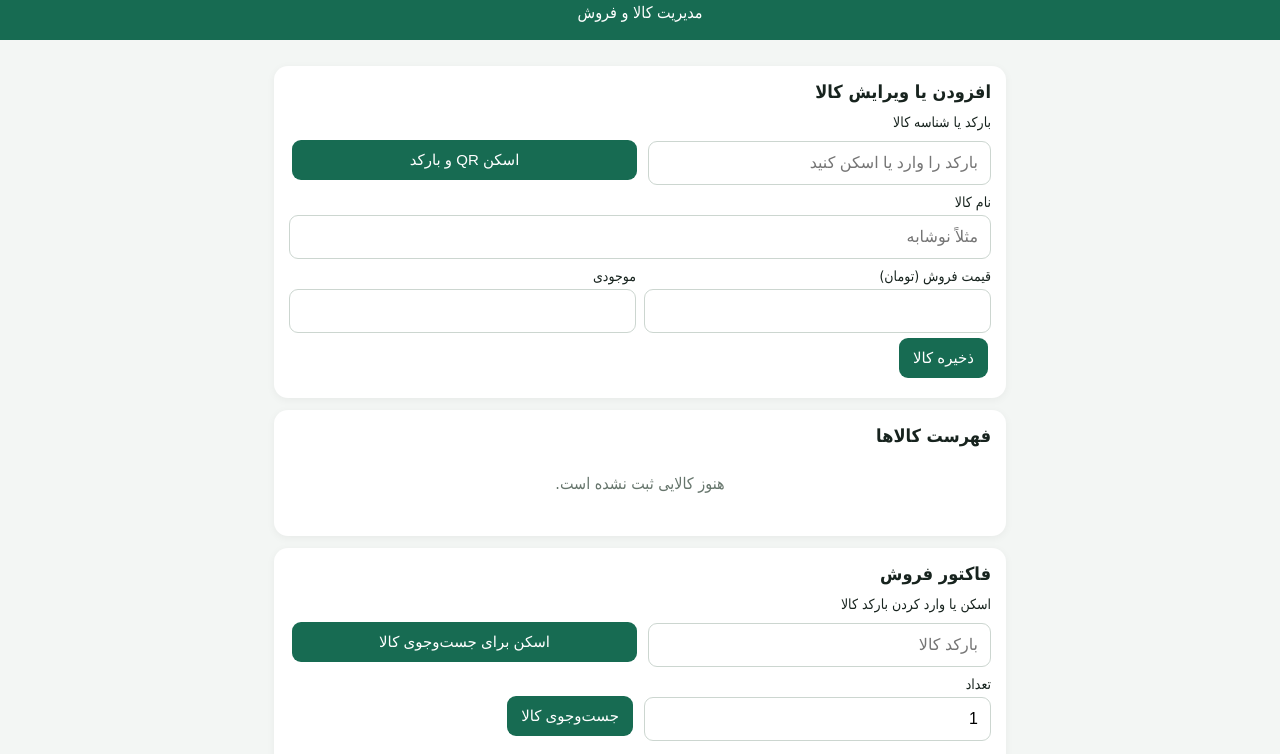
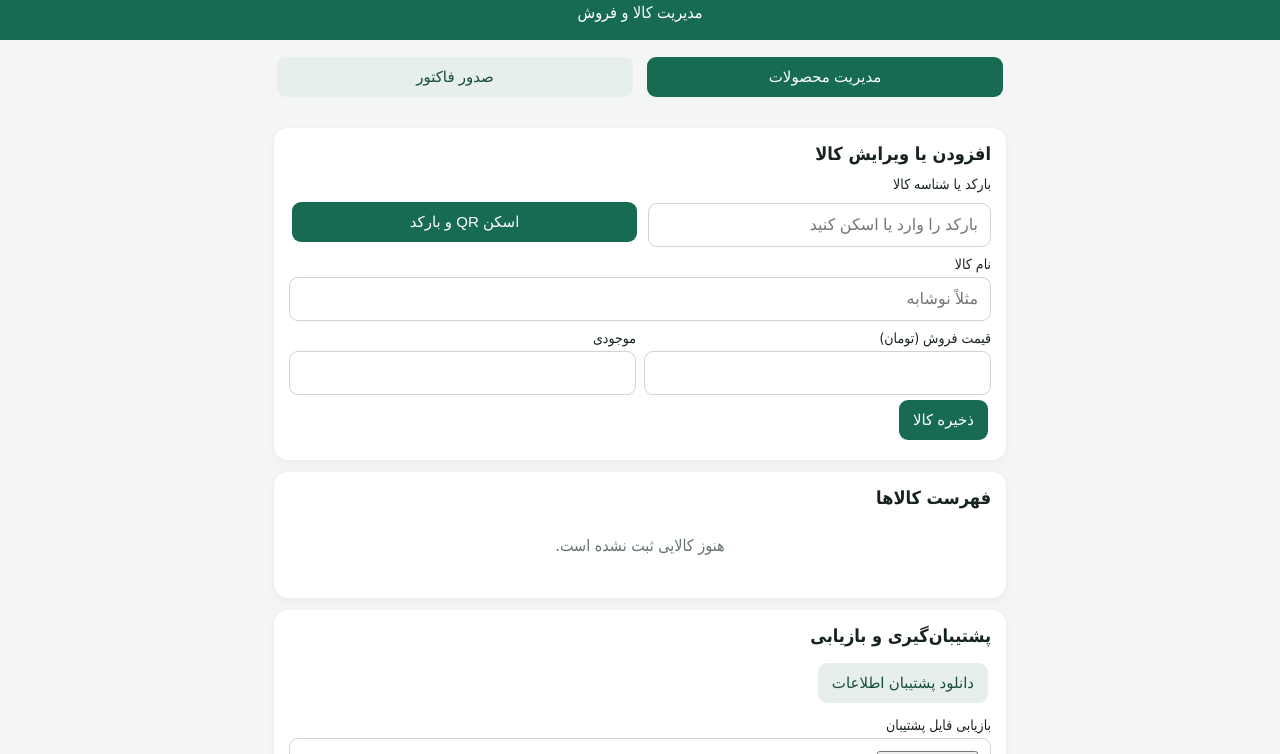
Before and after one commit to kalafbazee-create/ghermarket, a plain HTML site: page index.html in a window 1280 px wide. Shown: the part 47-801 px from the top of the page. Drawn offline with Linux system fonts and the light colour scheme.

Commit message:
Add files via upload

```diff
--- a/index.html
+++ b/index.html
@@ -38,7 +38,12 @@ video{width:100%;max-height:320px;background:#111;border-radius:10px;object-fit:
 </head>
 <body>
 <header><h1>گهر مارکت</h1><div>مدیریت کالا و فروش</div></header>
+<nav class="row" style="max-width:760px;margin:12px auto 0;padding:0 14px">
+<button id="tabProducts" onclick="showPage('productsPage')">مدیریت محصولات</button>
+<button id="tabInvoice" class="secondary" onclick="showPage('invoicePage')">صدور فاکتور</button>
+</nav>
 <main>
+<div id="productsPage">
 <section class="card">
 <h2>افزودن یا ویرایش کالا</h2>
 <label>بارکد یا شناسه کالا</label>
@@ -63,9 +68,11 @@ video{width:100%;max-height:320px;background:#111;border-radius:10px;object-fit:
 <h2>فهرست کالاها</h2>
 <div id="products"></div>
 </section>
+</div>
 
+<div id="invoicePage" style="display:none">
 <section class="card">
-<h2>فاکتور فروش</h2>
+<h2>صدور فاکتور</h2>
 <label>اسکن یا وارد کردن بارکد کالا</label>
 <div class="row">
 <input id="saleBarcode" placeholder="بارکد کالا">
@@ -82,8 +89,10 @@ video{width:100%;max-height:320px;background:#111;border-radius:10px;object-fit:
 <button class="secondary" onclick="printInvoice()">چاپ فاکتور</button>
 </section>
 
+</div>
+
 <section class="card">
-<h2>پشتیبان‌گیری</h2>
+<h2>پشتیبان‌گیری و بازیابی</h2>
 <button class="secondary" onclick="backup()">دانلود پشتیبان اطلاعات</button>
 <label>بازیابی فایل پشتیبان</label>
 <input type="file" id="restoreFile" accept="application/json" onchange="restore(event)">
@@ -242,7 +251,15 @@ function restore(e){
   };
   r.readAsText(f);
 }
-renderProducts();renderCart();
+function showPage(id){
+  $('productsPage').style.display=id==='productsPage'?'block':'none';
+  $('invoicePage').style.display=id==='invoicePage'?'block':'none';
+  $('tabProducts').className=id==='productsPage'?'':'secondary';
+  $('tabInvoice').className=id==='invoicePage'?'':'secondary';
+  stopScan();
+  window.scrollTo({top:0,behavior:'smooth'});
+}
+renderProducts();renderCart();showPage('productsPage');
 if('serviceWorker'in navigator)window.addEventListener('load',()=>navigator.serviceWorker.register('./sw.js').catch(()=>{}));
 </script>
 </body>
--- a/sw.js
+++ b/sw.js
@@ -1,4 +1,4 @@
-const CACHE="ghermarket-v6";
+const CACHE="ghermarket-v7";
 self.addEventListener("install",e=>e.waitUntil(caches.open(CACHE).then(c=>c.addAll(["./","./index.html","./manifest.webmanifest"]))));
 self.addEventListener("activate",e=>e.waitUntil(caches.keys().then(keys=>Promise.all(keys.filter(k=>k!==CACHE).map(k=>caches.delete(k))))));
 self.addEventListener("fetch",e=>e.respondWith(caches.match(e.request).then(r=>r||fetch(e.request))));
```
